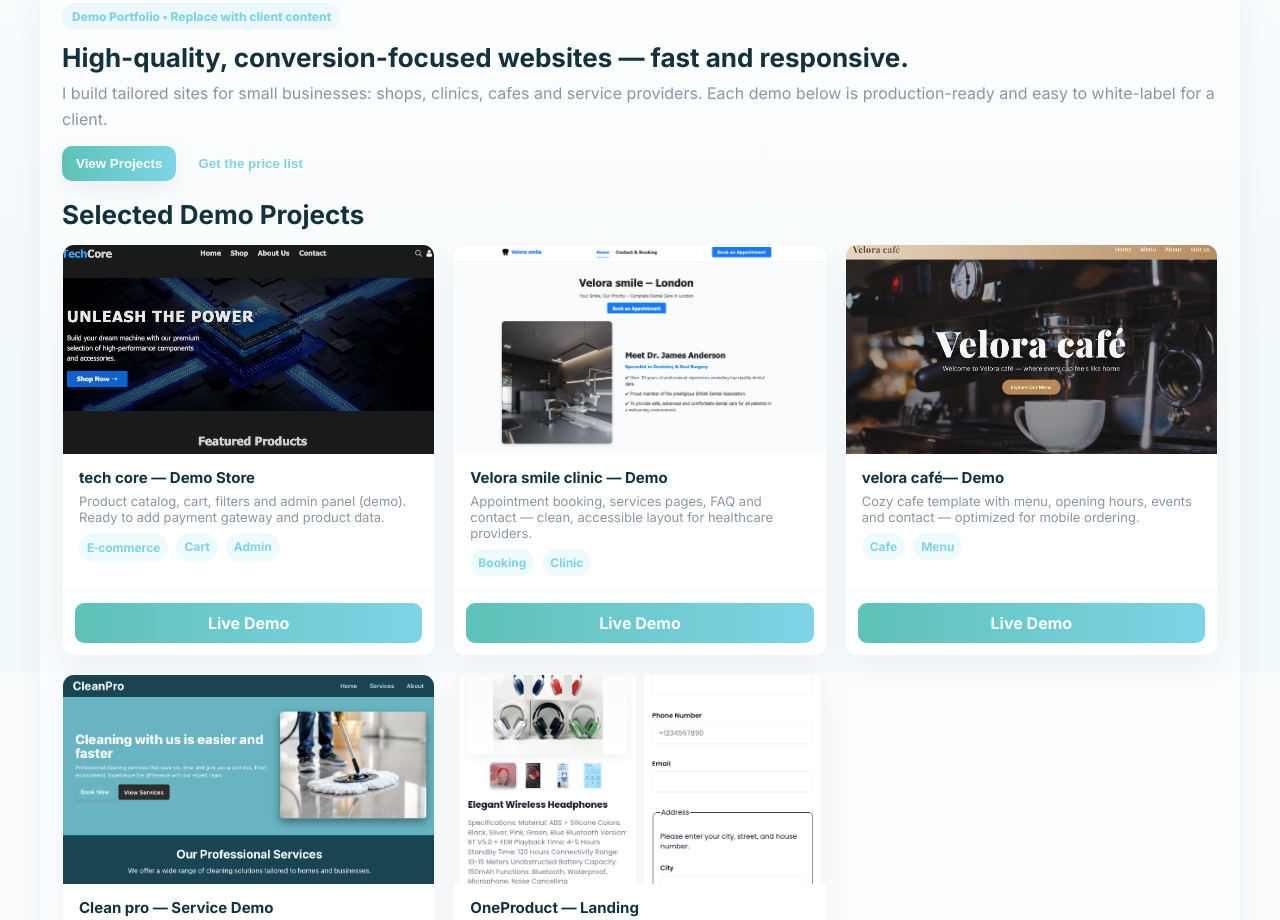
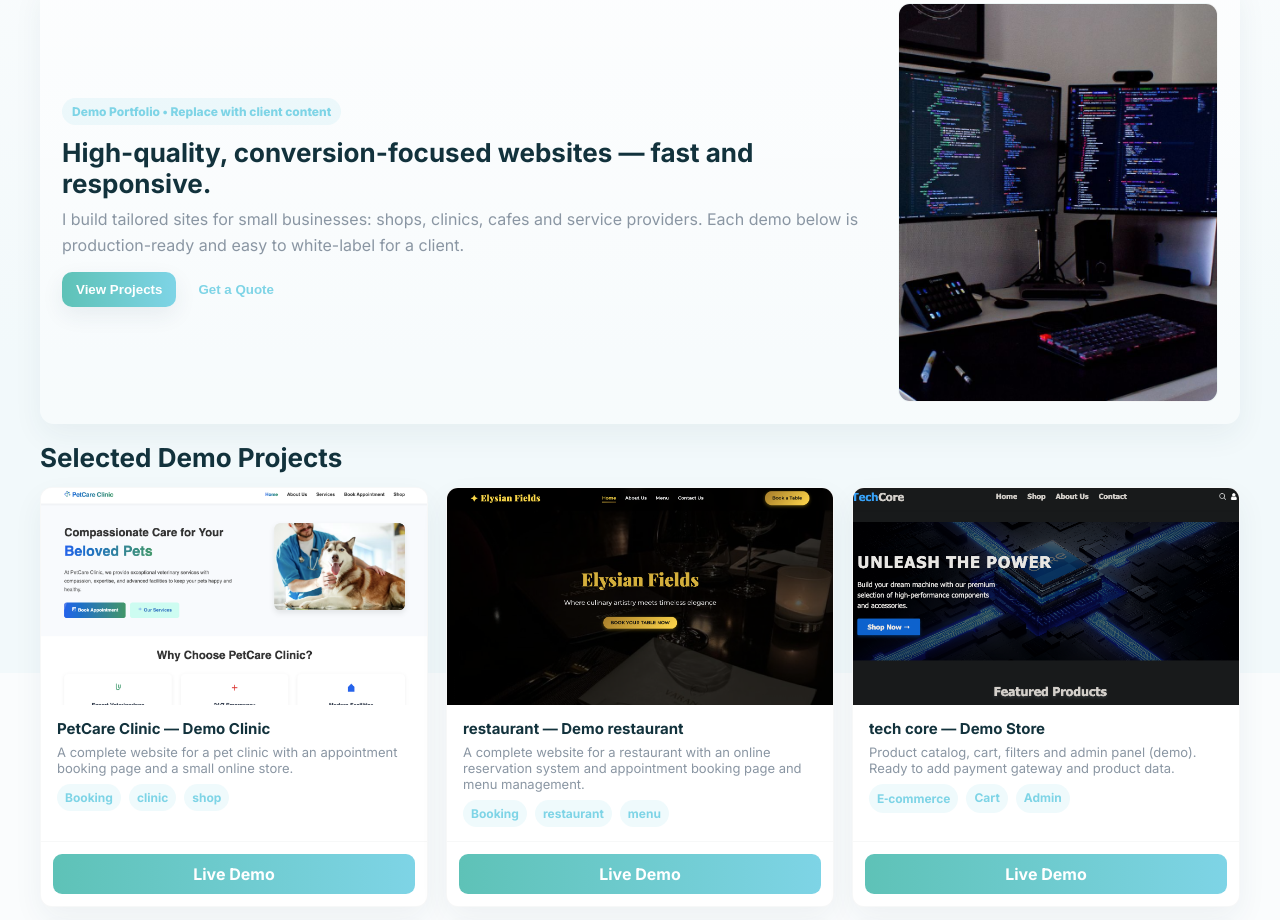
Before and after one commit to veloradev1-debug/Portfolio, a plain HTML site: page index.html in a window 1280 px wide. Shown: the part 127-1047 px from the top of the page. Drawn offline with Linux system fonts and the light colour scheme.

Commit message:
Add files via upload

```diff
--- a/index.html
+++ b/index.html
@@ -42,22 +42,13 @@
           <p class="lead">I build tailored sites for small businesses: shops, clinics, cafes and service providers. Each demo below is production-ready and easy to white-label for a client.</p>
           <div class="hero-actions">
             <button class="cta" onclick="document.getElementById('projects').scrollIntoView({behavior:'smooth'})">View Projects</button>
-           <button class="nav-link" onclick="downloadPDF()">Get the price list</button>
-
-<script>
-  function downloadPDF() {
-    const link = document.createElement("a");
-    link.href = "files/the velora pdf04.pdf";  // ضع هنا مسار ملفك
-    link.download = "quote.pdf";     // اسم الملف عند التنزيل
-    document.body.appendChild(link);
-    link.click();
-    document.body.removeChild(link);
-  }
-</script>
-
-
-</div>
-
+            <button class="nav-link" onclick="document.getElementById('about').scrollIntoView({behavior:'smooth'})">Get a Quote</button>
+          </div>
+        </div>
+        <div class="hero-visual" aria-hidden="true">
+          <img src="image/i1.jpeg "project showcase">
+        </div>
+      </section>
 
       <!-- Projects -->
       <section id="projects" class="projects" aria-label="projects">
@@ -69,6 +60,33 @@
         <div class="grid">
           <!-- Project cards ... (نفس الكود كما هو) -->
           <!-- ⚠️ لم أغير شيء بداخل كل project-card -->
+                 <article class="project-card" data-title="A complete website for a pet clinic with an appointment booking page and a small online store." data-img="https://images.unsplash.com/photo-1542834369-f10ebf06d3fb?q=80&w=1400&auto=format&fit=crop&ixlib=rb-4.0.3&s=example" data-live="#">
+            <div class="project-visual"><img src="image/peat.png" alt="ecommerce demo"></div>
+            <div class="project-body">
+              <div class="project-title">PetCare Clinic — Demo Clinic</div>
+              <div class="project-desc">A complete website for a pet clinic with an appointment booking page and a small online store.</div>
+              <div class="project-tags"><span class="tag">Booking</span><span class="tag">clinic</span><span class="tag">shop</span></div>
+            </div>
+            <div class="project-actions">
+
+              <a class="btn-link btn-primary" href="https://veloradev1-debug.github.io/veterinary-clinic/index.html" target="_blank">Live Demo</a>
+            </div>
+          </article>
+
+               <article class="project-card" data-title="A complete website for a pet clinic with an appointment booking page and a small online store." data-img="https://images.unsplash.com/photo-1542834369-f10ebf06d3fb?q=80&w=1400&auto=format&fit=crop&ixlib=rb-4.0.3&s=example" data-live="#">
+            <div class="project-visual"><img src="image/reas.png" alt="ecommerce demo"></div>
+            <div class="project-body">
+              <div class="project-title">restaurant — Demo restaurant</div>
+              <div class="project-desc">A complete website for a restaurant with an online reservation system and appointment booking page and menu management.</div>
+              <div class="project-tags"><span class="tag">Booking</span><span class="tag">restaurant</span><span class="tag">menu</span></div>
+            </div>
+            <div class="project-actions">
+
+              <a class="btn-link btn-primary" href="https://veloradev1-debug.github.io/restaurant/index.html" target="_blank">Live Demo</a>
+            </div>
+          </article>
+
+
            <!-- Project 1: E‑Commerce Store -->
           <article class="project-card" data-title="E‑Shop — Demo Store" data-desc="Full demo store with product listings, cart, and order flow. Perfect starter store for local merchants." data-img="https://images.unsplash.com/photo-1542834369-f10ebf06d3fb?q=80&w=1400&auto=format&fit=crop&ixlib=rb-4.0.3&s=example" data-live="#">
             <div class="project-visual"><img src="image/techcore.png" alt="ecommerce demo"></div>
--- a/style.css
+++ b/style.css
@@ -250,3 +250,23 @@ section.projects{margin-top:18px}
   .modal-hero{height:220px}
 
 }
+   /* === في حالة تفعيل كود الـ focus === */
+* {
+  -webkit-tap-highlight-color: transparent;
+}
+
+button, a, input, textarea, select {
+  outline: none;
+  transition: all 0.2s ease;
+}
+
+button:focus-visible,
+a:focus-visible,
+input:focus-visible,
+textarea:focus-visible,
+select:focus-visible {
+  outline: 2px solid var(--primary-color, );
+  outline-offset: 4px;
+  border-radius: 6px;
+  box-shadow: 0 0 0 4px color-mix(in srgb, var(--primary-color, ) 30%, transparent);
+  }
```
Also changed, not shown: image/peat.png (added), image/reas.png (added).
